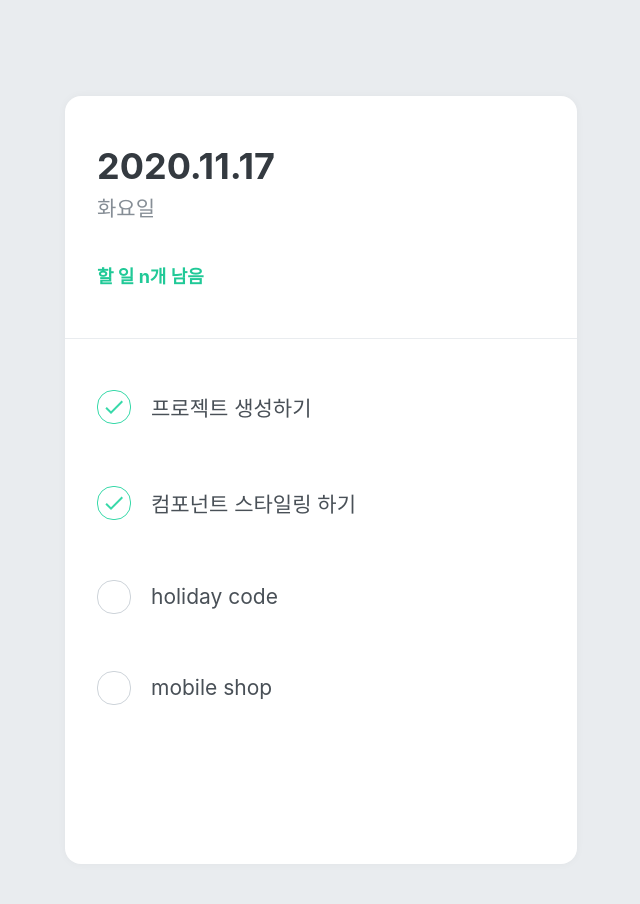
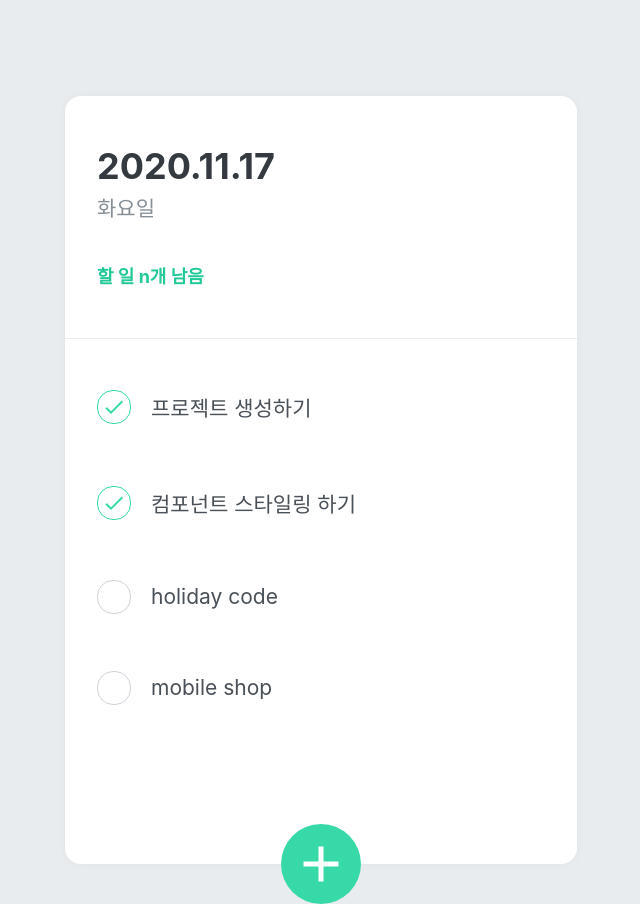
Before and after one commit to Keu-ni/todo-list, a React (Create React App) app: page / in a window 1280 px wide. Shown: the whole page, without its empty margins (319-959 px from the left). Built offline with nearby package versions, Linux system fonts and the light colour scheme.

Commit message:
add TodoCreate Component

```diff
--- a/src/App.js
+++ b/src/App.js
@@ -1,6 +1,6 @@
 import React from 'react';
 import { GlobalStyle } from './style';
-import { TodoTemplate, Header, TodoList } from './components';
+import { TodoTemplate, Header, TodoList, TodoCreate } from './components';
 
 function App() {
   return (
@@ -9,6 +9,7 @@
       <TodoTemplate>
         <Header />
         <TodoList />
+        <TodoCreate />
       </TodoTemplate>
     </>
   );
--- /dev/null
+++ b/src/components/TodoCreate.js
@@ -0,0 +1,92 @@
+import React, { useState } from 'react';
+import styled, { css } from 'styled-components';
+import { MdAdd } from 'react-icons/md'
+
+const CircleBtn = styled.button`
+    position: absolute;
+    left: 50%;
+    bottom: 0;
+    transform: translate(-50%, 50%);
+    display: flex;
+    align-items: center;
+    justify-content: center;
+
+    width: 8rem;
+    height: 8rem;
+    border-radius: 50%;
+    border: none;
+    outline: none;
+    background-color: #38d9a9;
+    &:hover {
+        background-color: #63e6be;
+    }
+    &:active {
+        background-color: #20c997;
+    }
+
+    font-size: 6rem;
+    color: #fff;
+
+    z-index: 5;
+    cursor: pointer;
+
+    transition: 0.125s all ease-in;
+    ${props => props.open && css`
+        background-color: #ff6b6b;
+        &:hover {
+            background-color: #ff8787;
+        }
+        &:active {
+            background-color: #fa5252;
+        }
+        transform: translate(-50%, 50%) rotate(45deg);
+    `}
+`;
+
+const InsertFormPositioner = styled.div`
+    position: absolute;
+    left: 0;
+    bottom: 0;
+    width: 100%;
+`;
+
+const InsertForm = styled.form`
+    border-bottom-left-radius: 16px;
+    border-bottom-right-radius: 16px;
+    border-top: 1px solid #e9ecef;
+    background-color: #f8f9fa;
+    padding: 3.2rem 3.2rem 7.2rem 3.2rem;
+`;
+
+const Input = styled.input`
+    width: 100%;
+    box-sizing: border-box;
+    border-radius: 4px;
+    border: 1px solid #dee2e6;
+    outline: none;
+    font-size: 1.8rem;
+    padding: 1.2rem;
+
+`;
+
+function TodoCreate() {
+    const [open, setOpen] = useState(false);
+    const onToggle = () => setOpen(!open);
+    return (
+        <>
+            {open && (
+                <InsertFormPositioner>
+                    <InsertForm>
+                        <Input autoFocus placeholder="할 일을 입력 후, Enter 를 눌러요" />
+                    </InsertForm>
+                </InsertFormPositioner>
+            )}
+            <CircleBtn onClick={onToggle} open={open}>
+                <MdAdd />
+            </CircleBtn>
+
+        </>
+    );
+}
+
+export default TodoCreate;
--- a/src/components/TodoItem.js
+++ b/src/components/TodoItem.js
@@ -1,6 +1,6 @@
 import React from 'react';
 import styled, {css} from 'styled-components';
-import {MdDone, MdDelete } from 'react-icons/md'
+import { MdDone, MdDelete } from 'react-icons/md'
 
 const RemoveIcon = styled.i`
     display: flex;
--- a/src/components/index.js
+++ b/src/components/index.js
@@ -1,3 +1,4 @@
 export { default as TodoTemplate } from './TodoTemplate';
 export { default as TodoList } from './TodoList';
+export { default as TodoCreate } from './TodoCreate';
 export { default as Header } from './Header';
```
